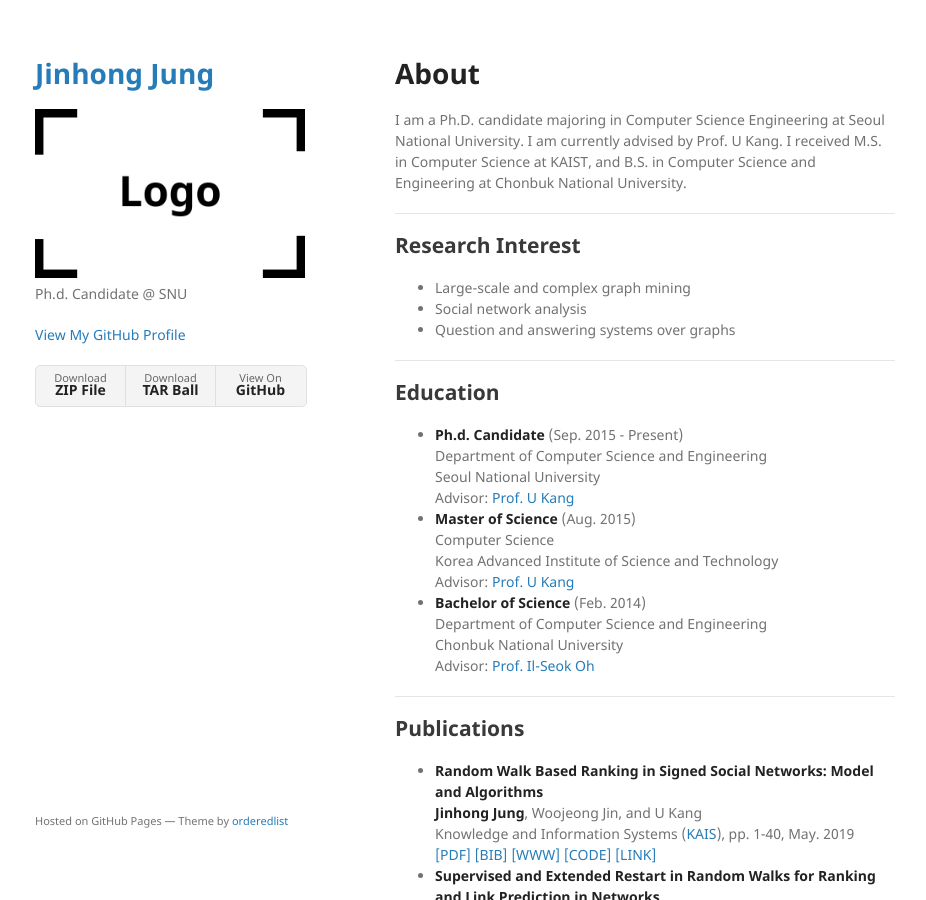
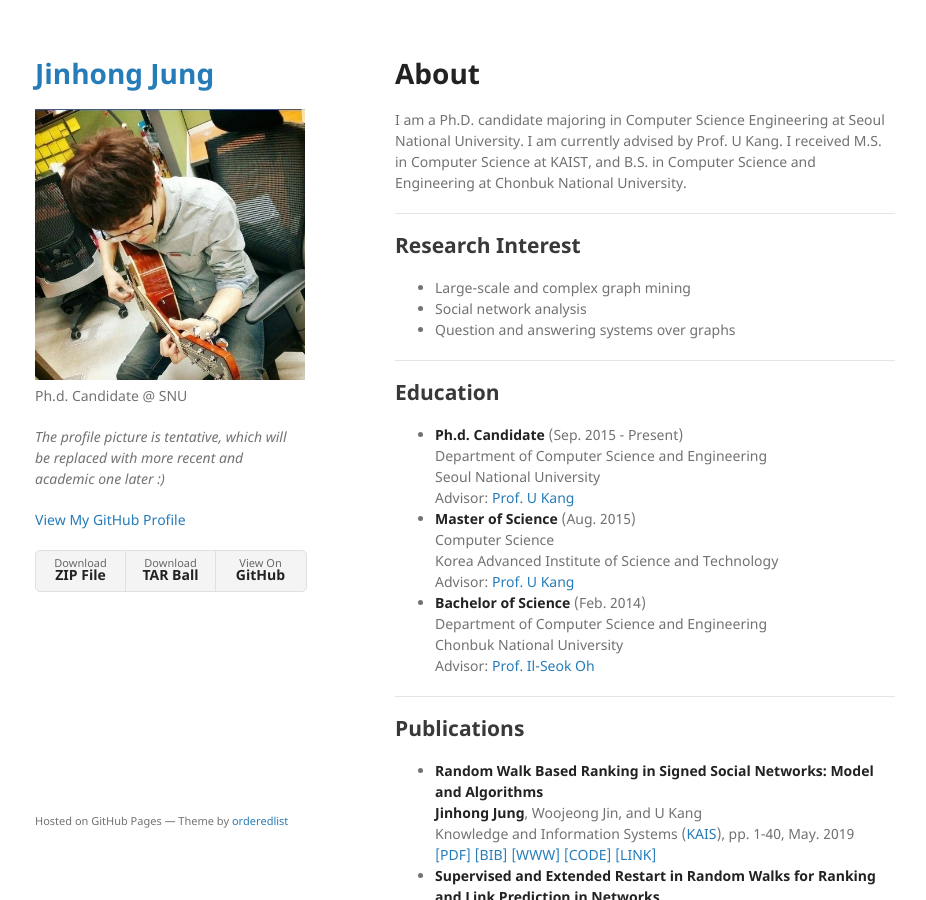
Before and after one commit to jinhongjung/jinhongjung.github.io, a Jekyll site: the page built from index.md, in a window 1280 px wide and 900 px high. Shown: the whole window, without its empty margins (175-1101 px from the left). Built offline with Jekyll 4.4.1, drawn with Linux system fonts in a browser that asks for light colours; our own code applies the rules of GitHub Pages for plain Markdown files.

Commit message:
add picture

```diff
--- a/_config.yml
+++ b/_config.yml
@@ -1,6 +1,6 @@
 title: Jinhong Jung
-logo: /assets/img/logo.png
-description: Ph.d. Candidate @ SNU
+logo: /assets/img/profile.jpeg
+description: Ph.d. Candidate @ SNU </br> <p><i>The profile picture is tentative, which will be replaced with more recent and academic one later :)</i></p>
 show_downloads: true
 google_analytics:
 theme: jekyll-theme-minimal
```
Also changed, not shown: assets/img/profile.jpeg (added).
